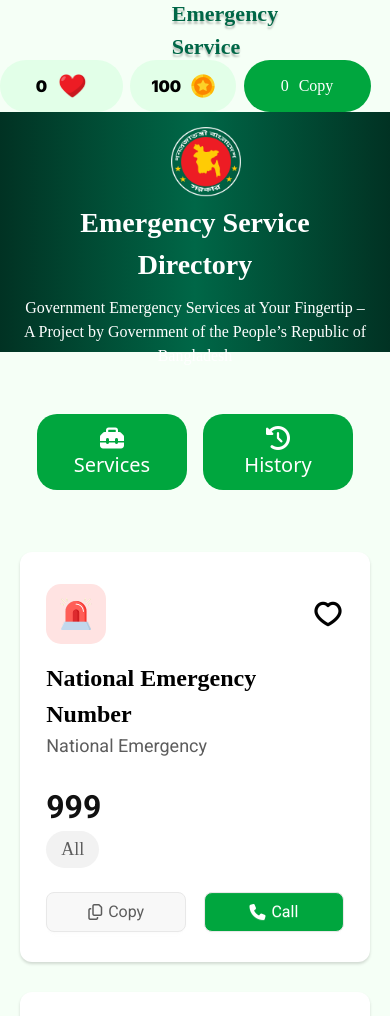
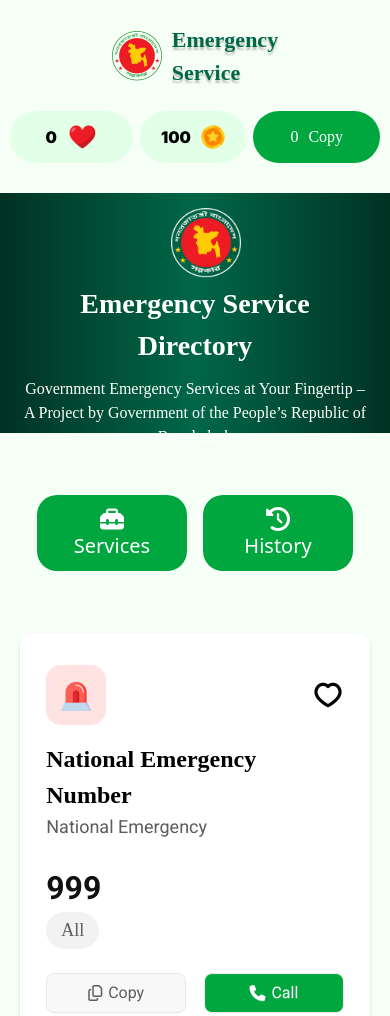
Before and after one commit to tanbir12380/Assignment_03, a plain HTML site: page index.html in a window 390 px wide. Shown: the top 1016 px of the page. Drawn offline with nearby package versions, Linux system fonts and the light colour scheme; a web font is replaced by a local one.

Commit message:
final touches-6

```diff
--- a/style.css
+++ b/style.css
@@ -1,6 +1,7 @@
 body {
   margin: 0;
   background-color: rgba(245, 255, 246, 255);
+  padding-top:1px;
 }
 
 /* header section */
@@ -512,11 +513,11 @@ header {
 
   #nav-left {
     justify-content: center;
-    padding: 30px 0;
+    margin: 30px 0;
   }
 
   #nav-right {
-    padding: 30px auto;
+    margin: 30px auto;
     width: 95%;
   }
 
```
